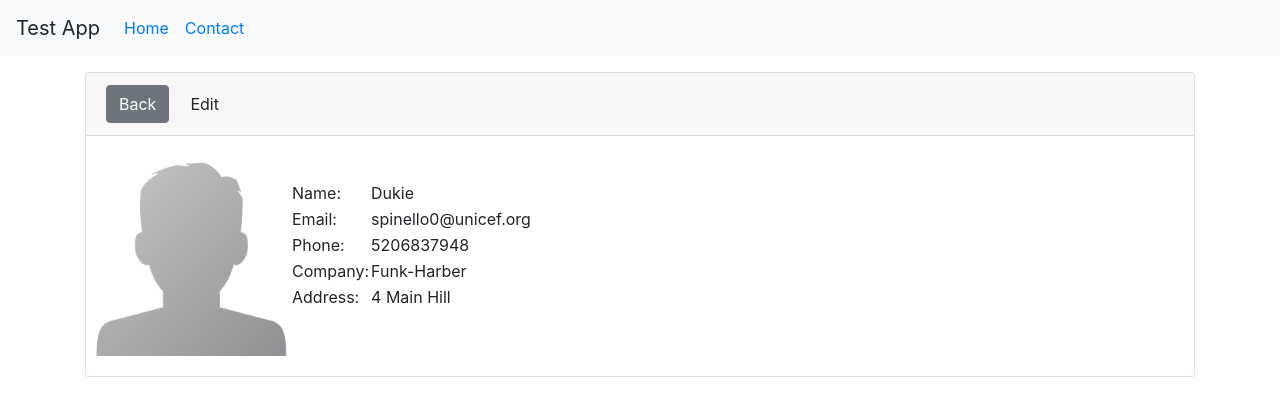
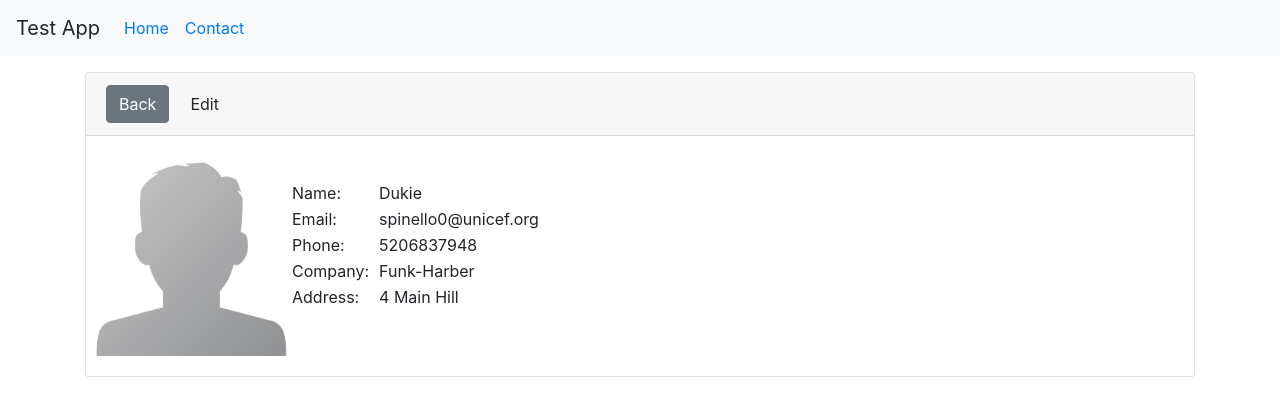
Before and after one commit to orewaafif/profile-app, an Angular app: page /contact/1/view in a window 1280 px wide. Shown: the top 416 px of the page. Built offline with nearby package versions, Linux system fonts and the light colour scheme.

Commit message:
Add space for view contact details

```diff
--- a/src/app/details/details.component.html
+++ b/src/app/details/details.component.html
@@ -16,11 +16,11 @@
             </div>
             <div class="col-xs-8">
               <table>
-                <tr><td>Name: </td><td> {{selected.name}}</td></tr>
-                <tr><td>Email: </td><td> {{selected.email}}</td></tr>
-                <tr><td>Phone: </td><td> {{selected.phone}}</td></tr>
-                <tr><td>Company: </td><td> {{selected.company}}</td></tr>
-                <tr><td>Address: </td><td> {{selected.address}}</td></tr>
+                <tr><td>Name: </td><td><span class=space></span> {{selected.name}}</td></tr>
+                <tr><td>Email: </td><td><span class=space></span> {{selected.email}}</td></tr>
+                <tr><td>Phone: </td><td><span class=space></span> {{selected.phone}}</td></tr>
+                <tr><td>Company: </td><td><span class=space></span> {{selected.company}}</td></tr>
+                <tr><td>Address: </td><td><span class=space></span> {{selected.address}}</td></tr>
               </table>
             </div>
           </div>
--- a/src/styles.scss
+++ b/src/styles.scss
@@ -6,3 +6,7 @@
     margin-top: 16px;
     min-width: 240px;
 }
+
+span.space {
+    padding-left: 8px;
+}
```
